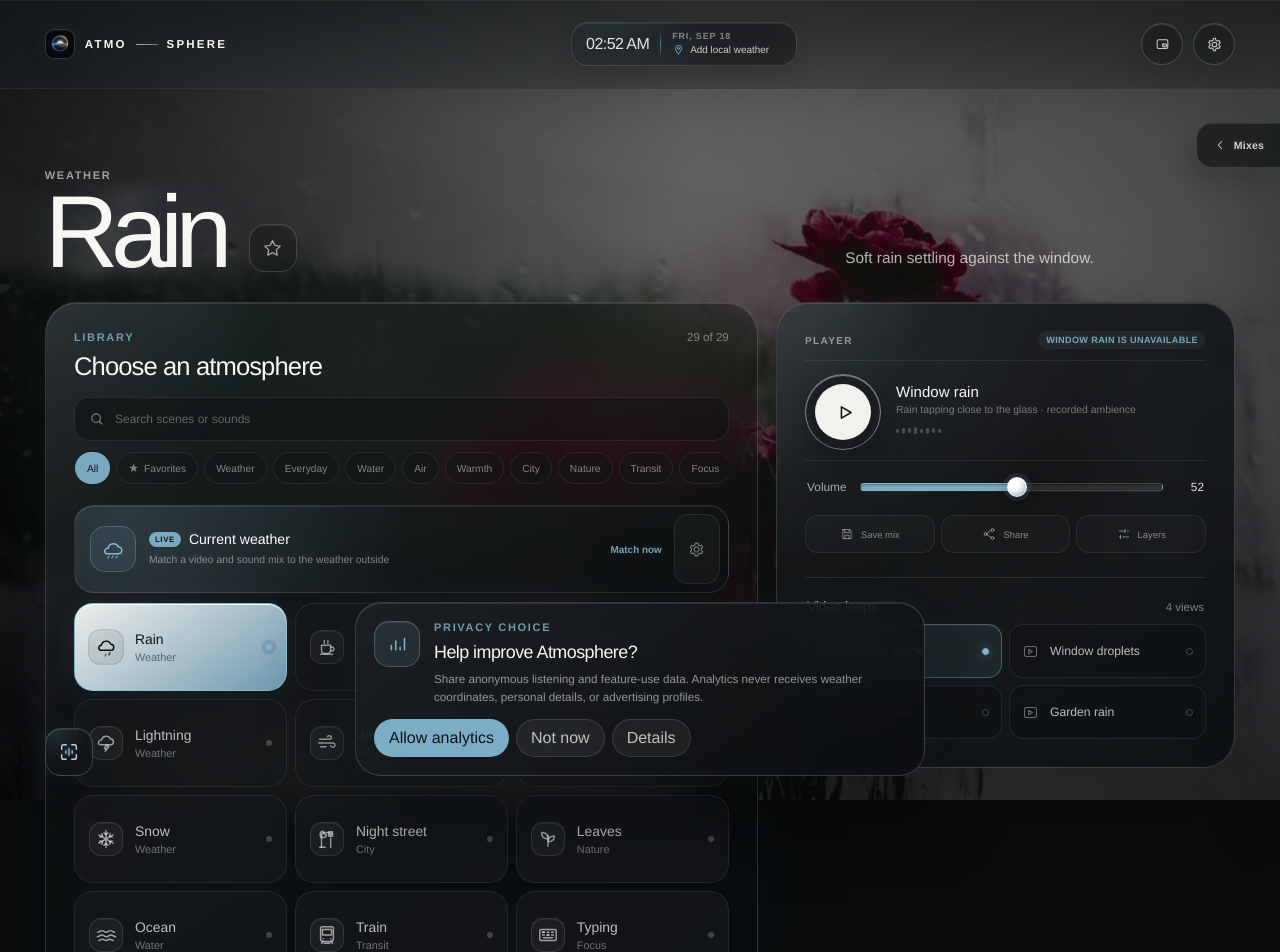
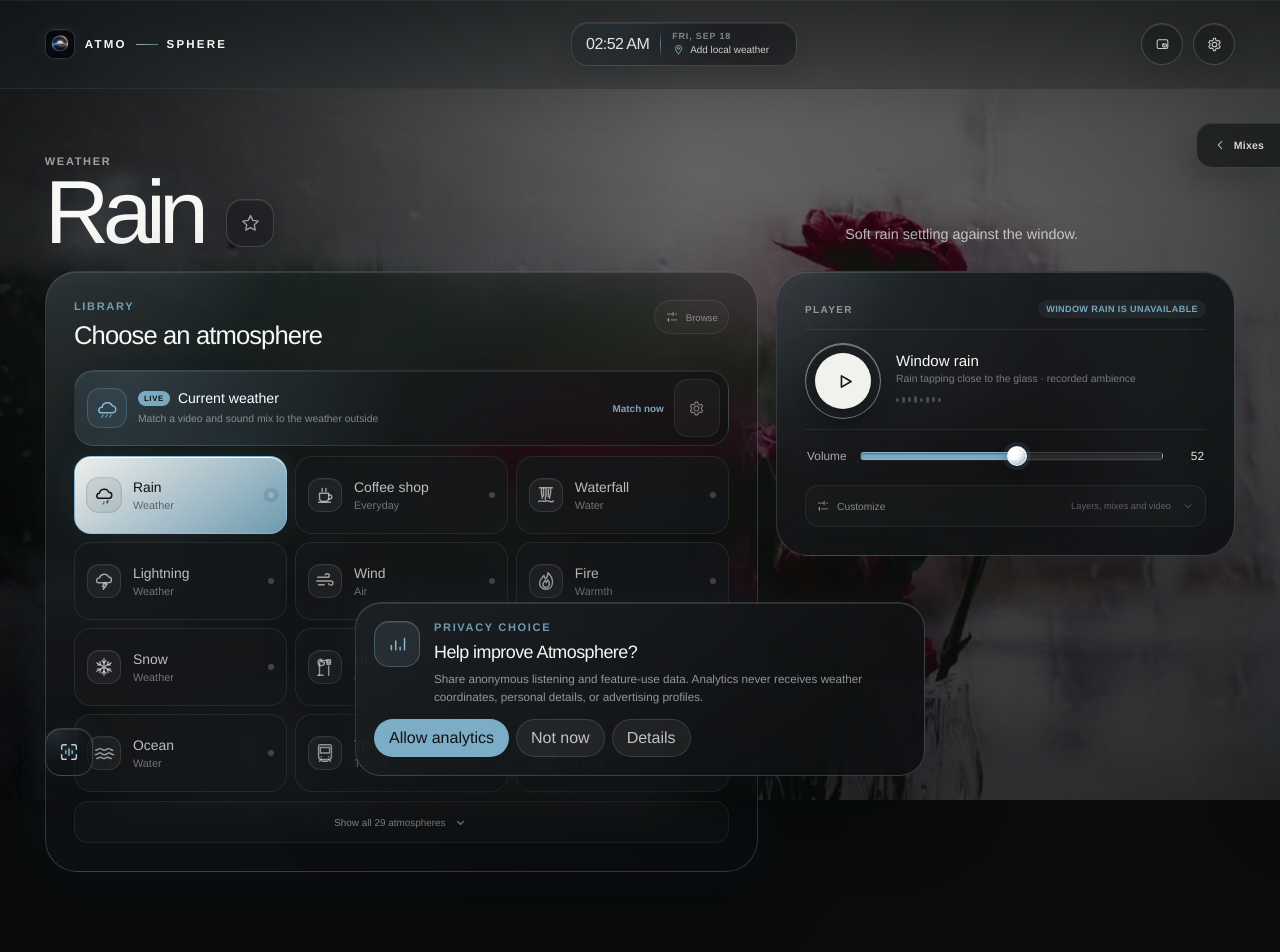
Before and after one commit to yessur3808/atmosphere, a Svelte app: page / in a window 1280 px wide. Shown: the top 952 px of the page. After the commit the page ends 914 px from the top, so only its background shows below. Built offline with nearby package versions, Linux system fonts and the light colour scheme.

Commit message:
refactor: calm the default interface

```diff
--- a/public/index.html
+++ b/public/index.html
@@ -49,7 +49,7 @@
 	<link rel="preconnect" href="https://cdn.coverr.co" crossorigin>
 	<link rel="dns-prefetch" href="//cdn.coverr.co">
 	<link rel='stylesheet' href='global.css'>
-	<link rel='stylesheet' href='build/bundle.css?v=atmosphere-44'>
+	<link rel='stylesheet' href='build/bundle.css?v=atmosphere-45'>
 
 	<script type="application/ld+json">
 	{
@@ -87,7 +87,7 @@
 		]
 	}
 	</script>
-	<script defer src='build/bundle.js?v=atmosphere-44'></script>
+	<script defer src='build/bundle.js?v=atmosphere-45'></script>
 </head>
 
 <body></body>
--- a/src/App.svelte
+++ b/src/App.svelte
@@ -54,10 +54,11 @@
   let linkedPlayback = true;
   let multiSoundEnabled = false;
   let immersiveMode = false;
-  let recipesOpen = true;
+  let recipesOpen = false;
   let mixDrawerTab = "for-you";
   let mixIntent = "all";
   let mixEditorOpen = false;
+  let playerDetailsOpen = false;
   let analyticsConfigured = false;
   let analyticsConsent = "unset";
   let layerVolumes = {};
@@ -70,6 +71,7 @@
   let favoriteSceneIds = [];
   let libraryQuery = "";
   let libraryCategory = "all";
+  let libraryToolsOpen = false;
   let libraryExpanded = false;
   let localWeather;
   let weatherUiState = "idle";
@@ -1125,8 +1127,19 @@
 
   function toggleRecipes() {
     recipesOpen = !recipesOpen;
-    localStorage.setItem("atmosphere-recipes-open-v2", String(recipesOpen));
+    localStorage.setItem("atmosphere-recipes-open-v3", String(recipesOpen));
     trackEvent(recipesOpen ? "sound_recipes_open" : "sound_recipes_close");
+  }
+
+  function togglePlayerDetails() {
+    playerDetailsOpen = !playerDetailsOpen;
+    if (!playerDetailsOpen) mixEditorOpen = false;
+    trackEvent("player_details_toggle", { expanded: playerDetailsOpen });
+  }
+
+  function toggleLibraryTools() {
+    libraryToolsOpen = !libraryToolsOpen;
+    trackEvent("library_tools_toggle", { expanded: libraryToolsOpen });
   }
 
   function selectMixDrawerTab(tab) {
@@ -1245,7 +1258,7 @@
       .filter((sceneId) => scenes.some((scene) => scene.id === sceneId));
     const firstTrackId = getTrackId(0);
     if (firstTrackId) layerVolumes = { [firstTrackId]: 1 };
-    const savedRecipesOpen = localStorage.getItem("atmosphere-recipes-open-v2");
+    const savedRecipesOpen = localStorage.getItem("atmosphere-recipes-open-v3");
     recipesOpen = savedRecipesOpen === "true";
     initializeAnalytics(getAnalyticsContext);
     const analyticsStatus = getAnalyticsStatus();
@@ -1766,9 +1779,14 @@
             <p class="kicker">Library</p>
             <h2 id="atmosphere-heading">Choose an atmosphere</h2>
           </div>
-          <span>{filteredScenes.length} of {scenes.length}</span>
+          <button class:active={libraryToolsOpen} class="library-tools-toggle" type="button" aria-expanded={libraryToolsOpen} aria-controls="library-tools" on:click={toggleLibraryTools}>
+            <svg viewBox="0 0 24 24" aria-hidden="true"><path d="M4 7h10M18 7h2M4 17h2M10 17h10M14 4v6M6 14v6" /></svg>
+            <span>{libraryToolsOpen ? "Done" : "Browse"}</span>
+          </button>
         </div>
 
+        {#if libraryToolsOpen}
+        <div id="library-tools" class="library-tools option-grid-enter">
         <div class="library-search-row">
           <label class="scene-search">
             <svg viewBox="0 0 24 24" aria-hidden="true"><circle cx="10.7" cy="10.7" r="6.4" /><path d="m15.4 15.4 4.1 4.1" /></svg>
@@ -1787,6 +1805,9 @@
             </button>
           {/each}
         </div>
+        <span class="library-result-count">{filteredScenes.length} of {scenes.length} atmospheres</span>
+        </div>
+        {/if}
 
         {#if weatherCardVisible}
           <article class:active={weatherMatchActive} class:loading={["locating", "loading"].includes(weatherUiState)} class="live-weather-card">
@@ -1889,6 +1910,17 @@
           <output>{Math.round(volume * 100)}</output>
         </label>
 
+        <button class:active={playerDetailsOpen} class="player-details-toggle" type="button" aria-expanded={playerDetailsOpen} aria-controls="player-details" on:click={togglePlayerDetails}>
+          <span>
+            <svg viewBox="0 0 24 24" aria-hidden="true"><path d="M4 7h10M18 7h2M4 17h2M10 17h10M14 4v6M6 14v6" /></svg>
+            <strong>Customize</strong>
+          </span>
+          <small>Layers, mixes and video</small>
+          <svg class="disclosure-arrow" viewBox="0 0 24 24" aria-hidden="true"><path d="m7 10 5 5 5-5" /></svg>
+        </button>
+
+        {#if playerDetailsOpen}
+        <div id="player-details" class="player-details option-grid-enter">
         {#if activeSoundCategories.length}
           <section class="sound-category-browser" aria-labelledby="sound-category-heading">
             <div class="sound-category-heading">
@@ -2024,6 +2056,8 @@
             </div>
           {/key}
         </div>
+        </div>
+        {/if}
       </section>
 
     </div>
@@ -2480,8 +2514,8 @@
     align-items: flex-end;
     justify-content: space-between;
     gap: 40px;
-    min-height: 170px;
-    margin-bottom: 28px;
+    min-height: 145px;
+    margin-bottom: 22px;
     animation: hero-in 580ms cubic-bezier(0.16, 1, 0.3, 1) both;
   }
 
@@ -2506,7 +2540,7 @@
     position: relative;
     display: inline-block;
     margin: 0;
-    font-size: clamp(4.4rem, 8vw, 8.7rem);
+    font-size: clamp(3.8rem, 7vw, 7.4rem);
     font-weight: 390;
     line-height: 0.82;
     letter-spacing: -0.075em;
@@ -2529,7 +2563,7 @@
     width: min(390px, 34vw);
     margin: 0 0 4px;
     color: rgba(255, 255, 255, 0.7);
-    font-size: 0.96rem;
+    font-size: 0.9rem;
     line-height: 1.55;
   }
 
@@ -2633,7 +2667,26 @@
     gap: 8px;
   }
 
-  .mobile-library-more { display: none; }
+  .mobile-library-more {
+    width: 100%;
+    min-height: 42px;
+    display: flex;
+    align-items: center;
+    justify-content: center;
+    gap: 8px;
+    margin-top: 9px;
+    border: 1px solid rgba(255, 255, 255, 0.065);
+    border-radius: 14px;
+    color: rgba(255, 255, 255, 0.5);
+    background: rgba(255, 255, 255, 0.02);
+    cursor: pointer;
+    font-size: 0.62rem;
+    font-weight: 560;
+    transition: color 180ms ease, border-color 180ms ease, background 180ms ease;
+  }
+  .mobile-library-more:hover { color: #fff; border-color: rgba(var(--accent-rgb), 0.25); background: rgba(var(--accent-rgb), 0.055); }
+  .mobile-library-more svg { width: 15px; height: 15px; fill: none; stroke: currentColor; stroke-width: 1.8; transition: transform 260ms ease; }
+  .mobile-library-more svg.expanded { transform: rotate(180deg); }
 
   .scene-card,
   .track-card,
@@ -2677,14 +2730,16 @@
   .video-card:active { transform: scale(0.975); }
 
   .scene-card {
-    min-height: 88px;
+    min-height: 78px;
     display: grid;
     grid-template-columns: auto minmax(0, 1fr) auto;
     align-items: center;
     gap: 12px;
-    padding: 14px;
-    border-radius: 19px;
-  }
+    padding: 12px;
+    border-radius: 17px;
+  }
+
+  .scene-grid:not(.expanded) .scene-card:nth-child(n+13):not(.active) { display: none; }
 
   .scene-card.active {
     color: #111315;
@@ -2910,6 +2965,33 @@
   .volume-row input:active::-moz-range-thumb,
   .layer-volume input:active::-moz-range-thumb { transform: scale(0.92); }
   .volume-row output { color: rgba(255, 255, 255, 0.88); font-variant-numeric: tabular-nums; text-align: right; }
+
+  .player-details-toggle {
+    width: 100%;
+    min-height: 42px;
+    display: grid;
+    grid-template-columns: auto minmax(0, 1fr) auto;
+    align-items: center;
+    gap: 10px;
+    margin-top: 11px;
+    padding: 8px 10px;
+    border: 1px solid rgba(255, 255, 255, 0.065);
+    border-radius: 14px;
+    color: rgba(255, 255, 255, 0.48);
+    background: rgba(255, 255, 255, 0.02);
+    cursor: pointer;
+    text-align: left;
+    transition: color 180ms ease, border-color 180ms ease, background 180ms ease;
+  }
+  .player-details-toggle:hover,
+  .player-details-toggle.active { color: #fff; border-color: rgba(var(--accent-rgb), 0.26); background: rgba(var(--accent-rgb), 0.055); }
+  .player-details-toggle > span { display: inline-flex; align-items: center; gap: 7px; }
+  .player-details-toggle strong { font-size: 0.64rem; font-weight: 580; }
+  .player-details-toggle small { overflow: hidden; color: rgba(255, 255, 255, 0.31); font-size: 0.58rem; text-align: right; text-overflow: ellipsis; white-space: nowrap; }
+  .player-details-toggle svg { width: 14px; height: 14px; fill: none; stroke: currentColor; stroke-width: 1.55; stroke-linecap: round; stroke-linejoin: round; }
+  .player-details-toggle .disclosure-arrow { color: rgba(255, 255, 255, 0.32); transition: transform 280ms cubic-bezier(0.16, 1, 0.3, 1); }
+  .player-details-toggle.active .disclosure-arrow { transform: rotate(180deg); }
+  .player-details { padding-top: 2px; }
 
   .option-section { margin-top: 24px; }
   .option-heading { align-items: center; margin-bottom: 10px; padding: 0 2px; }
@@ -3399,12 +3481,32 @@
   .scene-favorite-button svg { width: 21px; height: 21px; fill: transparent; stroke: currentColor; stroke-width: 1.55; stroke-linejoin: round; }
   .scene-favorite-button.active svg { fill: currentColor; }
 
+  .library-tools-toggle {
+    min-height: 34px;
+    display: inline-flex;
+    align-items: center;
+    gap: 7px;
+    padding: 7px 10px;
+    border: 1px solid rgba(255, 255, 255, 0.075);
+    border-radius: 999px;
+    color: rgba(255, 255, 255, 0.46);
+    background: rgba(255, 255, 255, 0.025);
+    cursor: pointer;
+    font-size: 0.6rem;
+    transition: color 180ms ease, border-color 180ms ease, background 180ms ease;
+  }
+  .library-tools-toggle:hover,
+  .library-tools-toggle.active { color: #fff; border-color: rgba(var(--accent-rgb), 0.28); background: rgba(var(--accent-rgb), 0.065); }
+  .library-tools-toggle svg { width: 14px; height: 14px; fill: none; stroke: currentColor; stroke-width: 1.55; stroke-linecap: round; }
+  .library-tools { display: grid; margin: -5px 0 12px; }
+  .library-result-count { justify-self: end; margin-top: -8px; color: rgba(255, 255, 255, 0.3); font-size: 0.57rem; }
+
   .library-search-row {
     position: relative;
     display: flex;
     align-items: center;
     gap: 7px;
-    margin: -4px 0 10px;
+    margin: 0 0 10px;
   }
 
   .scene-search {
@@ -3474,8 +3576,8 @@
   .live-weather-card.active { border-color: rgba(var(--accent-rgb), 0.54); box-shadow: inset 0 1px 0 rgba(255, 255, 255, 0.11), 0 0 34px rgba(var(--accent-rgb), 0.1); }
   .live-weather-card.loading .live-weather-icon { animation: weather-card-pulse 1.2s ease-in-out infinite; }
   @keyframes weather-card-pulse { 50% { opacity: 0.42; transform: scale(0.92); } }
-  .live-weather-card-main { min-width: 0; min-height: 86px; display: grid; grid-template-columns: auto minmax(0, 1fr) auto; align-items: center; gap: 13px; padding: 13px 12px 13px 15px; border: 0; color: #fff; background: transparent; cursor: pointer; text-align: left; }
-  .live-weather-icon { width: 46px; height: 46px; display: grid; place-items: center; border: 1px solid rgba(var(--accent-rgb), 0.3); border-radius: 15px; color: var(--accent); background: rgba(var(--accent-rgb), 0.09); transition: transform 220ms ease, opacity 220ms ease; }
+  .live-weather-card-main { min-width: 0; min-height: 74px; display: grid; grid-template-columns: auto minmax(0, 1fr) auto; align-items: center; gap: 11px; padding: 10px 10px 10px 12px; border: 0; color: #fff; background: transparent; cursor: pointer; text-align: left; }
+  .live-weather-icon { width: 40px; height: 40px; display: grid; place-items: center; border: 1px solid rgba(var(--accent-rgb), 0.26); border-radius: 13px; color: var(--accent); background: rgba(var(--accent-rgb), 0.075); transition: transform 220ms ease, opacity 220ms ease; }
   .live-weather-icon svg { width: 24px; height: 24px; overflow: visible; fill: none; stroke: currentColor; stroke-width: 1.5; stroke-linecap: round; stroke-linejoin: round; }
   .weather-card-rain { opacity: 0.7; }
   .live-weather-card-copy { min-width: 0; display: grid; gap: 6px; }
```
Also changed, not shown: 1 other file (tests, documents, lock files or other folders).
